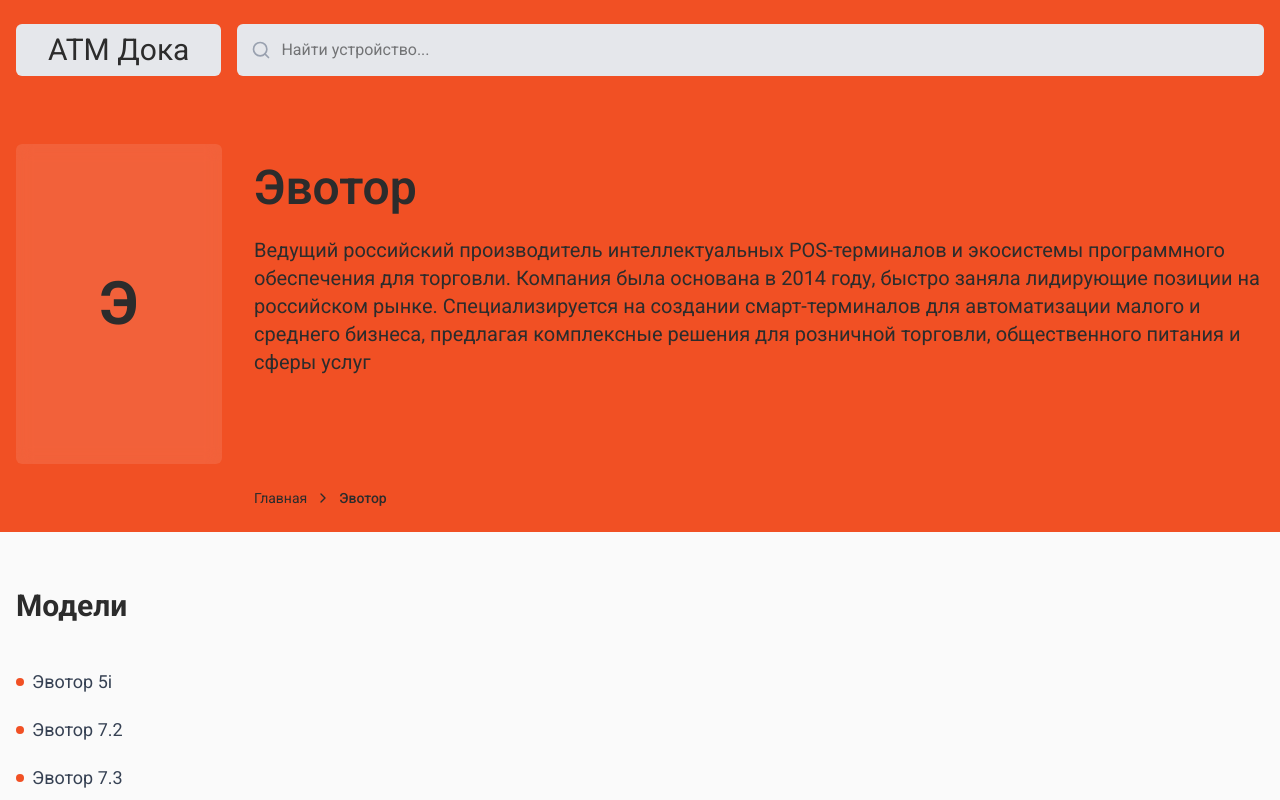
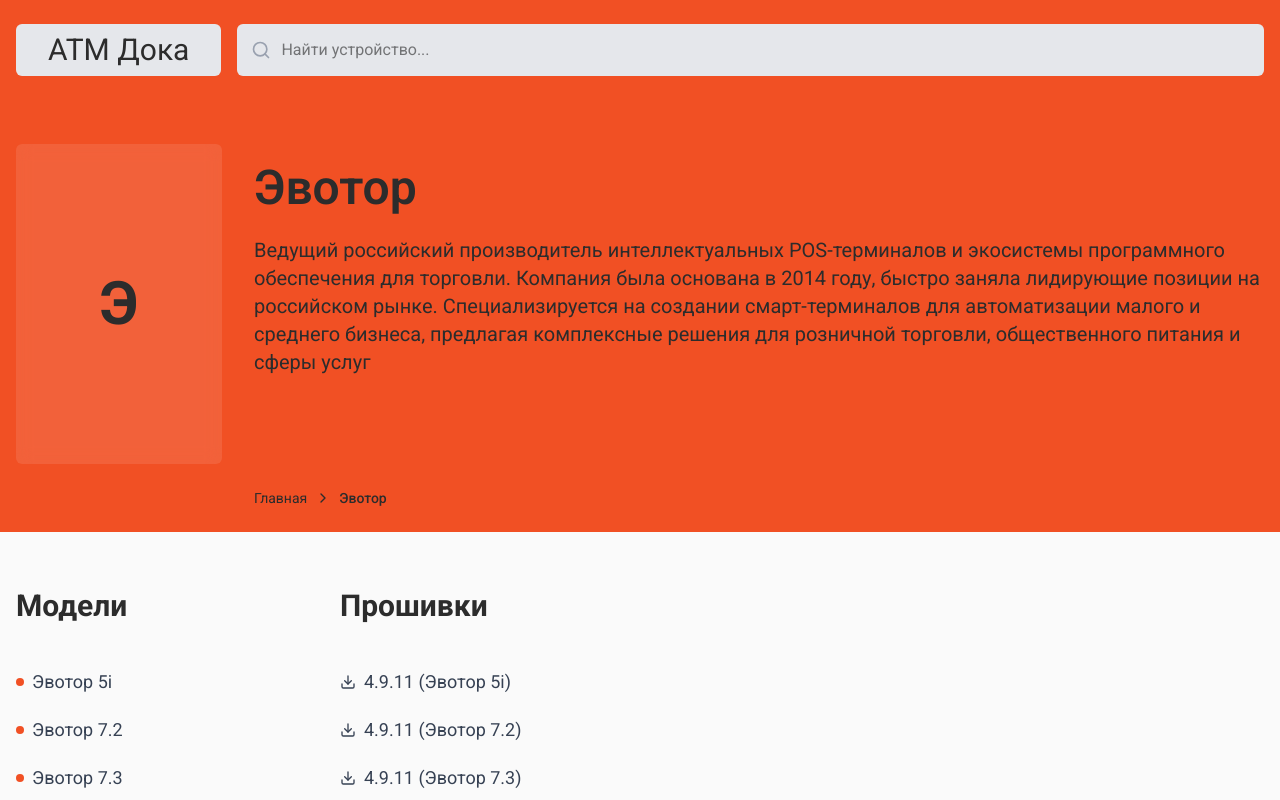
Before and after one commit to Kravchenko-Sergey/atm-doka, a Next.js app: page /devices/evotor in a window 1280 px wide. Shown: the top 800 px of the page. Built offline with nearby package versions, Linux system fonts and the light colour scheme.

Commit message:
add firmware col

```diff
--- a/src/app/devices/[brand]/page.tsx
+++ b/src/app/devices/[brand]/page.tsx
@@ -4,7 +4,7 @@ import { useRootStore } from '@/state/store'
 import Link from 'next/link'
 import { useParams, useRouter } from 'next/navigation'
 import { useEffect, useMemo, useState } from 'react'
-import { ChevronRight, Home } from 'lucide-react'
+import { ChevronRight, Download, Home } from 'lucide-react'
 
 const BRAND_CONFIG = {
 	evotor: {
@@ -12,49 +12,82 @@ const BRAND_CONFIG = {
 		displayName: 'Эвотор',
 		color: '#f15024',
 		gradient: 'from-orange-500 to-red-500',
-		lightGradient: 'from-orange-50 to-orange-100'
+		lightGradient: 'from-orange-50 to-orange-100',
+		firmwareLinks: [
+			{
+				model: 'Эвотор 5i',
+				version: '4.9.11',
+				url: 'https://evoservice.center/upload/iblock/2c2/81jjeqjozr2tvc2giymyttknr6n1fyy3/evotor_st3si_4.9.11.20241107143357.77e95644_5380_4bf8_80f6_8161b24fa612.aef'
+			},
+			{
+				model: 'Эвотор 7.2',
+				version: '4.9.11',
+				url: 'https://evoservice.center/upload/iblock/bc0/2bbmp0jvgiwqp6yefzve38adzenwzg7j/evotor_st2_4.9.11.20241107143140.b24b2d50_6245_4b18_87b8_115bd9c62d84.aef'
+			},
+			{
+				model: 'Эвотор 7.3',
+				version: '4.9.11',
+				url: 'https://evoservice.center/upload/iblock/c6e/ch46qjmajbpheq2dz7u8afl8m1p94twh/evotor_st3_4.9.11.20241107143150.73ea5ec7_8738_4a94_829a_5d2e52dc1ca9.aef'
+			},
+			{
+				model: 'Эвотор 10',
+				version: '4.9.11',
+				url: 'https://evoservice.center/upload/iblock/917/7032gor2oiwtw4t0cw6mszj0zui6cx49/evotor_st3xl_4.9.11.20241107143322.6c56f433_f0af_4a68_9e06_2c5f7b852e94.aef'
+			},
+			{
+				model: 'Эвотор 6',
+				version: '4.9.11',
+				url: 'https://drive.google.com/uc?export=download&id=1f0PLsnjJLSsyf8BjNS7pERTeJYn48JLp'
+			}
+		]
 	},
 	pax: {
 		name: 'Pax',
 		displayName: 'Pax',
 		color: '#08a4e1',
 		gradient: 'from-blue-500 to-cyan-500',
-		lightGradient: 'from-blue-50 to-cyan-100'
+		lightGradient: 'from-blue-50 to-cyan-100',
+		firmwareLinks: [] // Добавляем пустой массив или реальные ссылки
 	},
 	ingenico: {
 		name: 'Ingenico',
 		displayName: 'Ingenico',
 		color: '#41e747',
 		gradient: 'from-green-500 to-emerald-500',
-		lightGradient: 'from-green-50 to-emerald-100'
+		lightGradient: 'from-green-50 to-emerald-100',
+		firmwareLinks: [] // Добавляем пустой массив или реальные ссылки
 	},
 	verifone: {
 		name: 'VeriFone',
 		displayName: 'VeriFone',
 		color: '#6effd2',
 		gradient: 'from-teal-500 to-green-400',
-		lightGradient: 'from-teal-50 to-green-100'
+		lightGradient: 'from-teal-50 to-green-100',
+		firmwareLinks: [] // Добавляем пустой массив или реальные ссылки
 	},
 	kozen: {
 		name: 'Kozen',
 		displayName: 'Kozen',
 		color: '#DC2626',
 		gradient: 'from-red-600 to-rose-600',
-		lightGradient: 'from-red-50 to-rose-100'
+		lightGradient: 'from-red-50 to-rose-100',
+		firmwareLinks: [] // Добавляем пустой массив или реальные ссылки
 	},
 	castles: {
 		name: 'Castles',
 		displayName: 'Castles',
 		color: '#704ecc',
 		gradient: 'from-purple-600 to-violet-600',
-		lightGradient: 'from-purple-50 to-violet-100'
+		lightGradient: 'from-purple-50 to-violet-100',
+		firmwareLinks: [] // Добавляем пустой массив или реальные ссылки
 	},
 	tactilion: {
 		name: 'Tactilion',
 		displayName: 'Tactilion',
 		color: '#ffd829',
 		gradient: 'from-yellow-500 to-amber-500',
-		lightGradient: 'from-yellow-50 to-amber-100'
+		lightGradient: 'from-yellow-50 to-amber-100',
+		firmwareLinks: [] // Добавляем пустой массив или реальные ссылки
 	}
 } as const
 
@@ -268,6 +301,8 @@ export default function BrandPage() {
 		description: `Полное руководство по POS-терминалам ${brand.displayName}. Инструкции по настройке, прошивке, ремонту и обслуживанию всех моделей.`
 	}
 
+	const hasFirmware = brand?.firmwareLinks && brand.firmwareLinks.length > 0
+
 	return (
 		<div className='w-full flex flex-1 flex-col'>
 			{/* Header Section */}
@@ -315,24 +350,22 @@ export default function BrandPage() {
 					<div className='px-4 md:mt-6 md:mb-8 pt-6 md:pt-8 max-w-[1572px]'>
 						{/* Хлебные крошки под заголовком для десктопа */}
 
-						<h2 className='mb-8 md:mb-10 text-2xl md:text-3xl font-bold'>
-							Модели
-						</h2>
-
 						{brandDevices.length > 0 ? (
 							<div className='grid grid-cols-1 sm:grid-cols-2 lg:grid-cols-3 xl:grid-cols-4 2xl:grid-cols-5 gap-6 md:gap-8 lg:gap-10 xl:gap-12 mb-8 md:mb-12'>
 								<div className='w-full'>
 									{/* Простой список моделей */}
 									<div className='space-y-2 md:space-y-3'>
+										<h2 className='mb-8 md:mb-10 text-2xl md:text-3xl font-bold'>
+											Модели
+										</h2>
 										{brandDevices.map((device) => {
 											const modelSlug = createModelSlug(device.model)
-
 											return (
 												<div key={device.id} className='py-1'>
 													<Link
 														href={`/devices/${brandSlug}/${modelSlug}`}
 														className='text-base md:text-lg text-gray-700 dark:text-gray-300 hover:text-blue-600
-															dark:hover:text-blue-400 hover:underline transition-colors whitespace-nowrap flex items-center gap-2'
+                dark:hover:text-blue-400 hover:underline transition-colors whitespace-nowrap flex items-center gap-2'
 													>
 														<span
 															className='w-2 h-2 rounded-full'
@@ -340,6 +373,43 @@ export default function BrandPage() {
 														/>
 														{device.title}
 													</Link>
+												</div>
+											)
+										})}
+									</div>
+								</div>
+
+								<div>
+									<div className='space-y-2 md:space-y-3'>
+										{hasFirmware && (
+											<h2 className='mb-8 md:mb-10 text-2xl md:text-3xl font-bold'>
+												Прошивки
+											</h2>
+										)}
+										{brandDevices.map((device) => {
+											const modelSlug = createModelSlug(device.model)
+
+											// Ищем прошивку для этой модели
+											const firmwareLink = brand.firmwareLinks?.find((link) =>
+												link.model
+													.toLowerCase()
+													.includes(device.model.toLowerCase())
+											)
+
+											return (
+												<div key={device.id} className='py-1'>
+													{firmwareLink && (
+														<a
+															href={firmwareLink.url}
+															target='_blank'
+															rel='noopener noreferrer'
+															className='text-base md:text-lg text-gray-700 dark:text-gray-300 hover:text-blue-600
+                  dark:hover:text-blue-400 hover:underline transition-colors whitespace-nowrap flex items-center gap-2'
+														>
+															<Download className='w-4 h-4' />
+															{firmwareLink.version} ({firmwareLink.model})
+														</a>
+													)}
 												</div>
 											)
 										})}
--- a/src/components/content/evotor10/evotor10.tsx
+++ b/src/components/content/evotor10/evotor10.tsx
@@ -17,7 +17,7 @@ const Evotor10Content: React.FC<Evotor10ContentProps> = ({
 		{
 			oc: '4.9.11',
 			upos: 'В соответствии с целевой версией применяемого терминала эквайринга',
-			driver: 'Uposdriver\n1.104.103',
+			driver: 'Uposdriver\n1.104.103\n(ОЭ)1.105.117',
 			uposKKM: '33.35.02'
 		}
 	]
--- a/src/components/content/evotor6/evotor6.tsx
+++ b/src/components/content/evotor6/evotor6.tsx
@@ -17,7 +17,7 @@ const Evotor6Content: React.FC<Evotor6ContentProps> = ({ className = '' }) => {
 			oc: '6.0.16',
 			evoPP: 'Не применяется',
 			uposNative: '1.105.63',
-			upos: '33.60.00'
+			upos: '33.60.00 (АН)'
 		}
 	]
 
--- a/src/components/content/evotor72/evotor72.tsx
+++ b/src/components/content/evotor72/evotor72.tsx
@@ -17,7 +17,7 @@ const Evotor72Content: React.FC<Evotor72ContentProps> = ({
 		{
 			oc: '4.9.11',
 			upos: 'В соответствии с целевой версией применяемого терминала эквайринга',
-			driver: 'Uposdriver\n1.104.103',
+			driver: 'Uposdriver\n1.104.103\n(ОЭ)1.105.117',
 			uposKKM: '33.35.02'
 		}
 	]
--- a/src/components/content/evotor73/evotor73.tsx
+++ b/src/components/content/evotor73/evotor73.tsx
@@ -17,7 +17,7 @@ const Evotor73Content: React.FC<Evotor73ContentProps> = ({
 		{
 			oc: '4.9.11',
 			upos: 'В соответствии с целевой версией применяемого терминала эквайринга',
-			driver: 'Uposdriver\n1.104.103',
+			driver: 'Uposdriver\n1.104.103\n(ОЭ)1.105.117',
 			uposKKM: '33.35.02'
 		}
 	]
--- a/src/components/content/ingenico-ict220/ingenico-ict220.tsx
+++ b/src/components/content/ingenico-ict220/ingenico-ict220.tsx
@@ -21,7 +21,7 @@ const IngenicoICT220Content: React.FC<IngenicoIct220CTContentProps> = ({
 		},
 		{
 			model: 'ICT2X0 + Kozen P10/P12',
-			upos: '33.42.06 (АН)\n(ОЭ) 34.00.04',
+			upos: '34.00.04 (АН)\n(ОЭ) 34.02.02',
 			teliumOS: '9.32.3v'
 		}
 	]
--- a/src/components/content/kozen-p10/kozen-p10.tsx
+++ b/src/components/content/kozen-p10/kozen-p10.tsx
@@ -20,7 +20,7 @@ const KozenP10Content: React.FC<KozenP10ContentProps> = ({
 
 	const tableData = [
 		{
-			upos: '33.42.02 (АН)\n(На ограниченном количестве 33.47.04)\n(ОЭ) 34.00.04',
+			upos: '34.00.04 (АН)\n(ОЭ) 34.02.02',
 			firmware: '1.5.24',
 			uposNative: '1.104.53',
 			equipment:
--- a/src/components/content/kozen-p12/kozen-p12.tsx
+++ b/src/components/content/kozen-p12/kozen-p12.tsx
@@ -20,8 +20,8 @@ const KozenP12Content: React.FC<KozenP12ContentProps> = ({
 
 	const tableData = [
 		{
-			upos: '33.42.02 (АН)\n(На ограниченном количестве 33.47.04)\n(ОЭ) 34.00.04',
-			firmware: '1.4.5',
+			upos: '34.00.04 (АН)\n(ОЭ) 34.02.02',
+			firmware: '1.4.5\n (ОЭ)1.4.7',
 			uposNative: '1.104.53',
 			equipment:
 				'ИКР Атол Sigma\nТерминалы Эвотор (кроме банковских 5i)\nIngenico ICT 220, 250\nVerifone VX 520\nTactilion T2'
--- a/src/components/content/tactilion-t2/tactilion-t2.tsx
+++ b/src/components/content/tactilion-t2/tactilion-t2.tsx
@@ -21,7 +21,7 @@ const TactilionT2Content: React.FC<TactilionT2ContentProps> = ({
 		},
 		{
 			model: 'T2 + Kozen P10/P12',
-			upos: '33.42.06 (АН)\n(ОЭ) 34.00.04',
+			upos: '34.00.04 (АН)\n(ОЭ) 34.02.02',
 			os: '04_190408'
 		}
 	]
--- a/src/components/content/verifone-vx520/verifone-vx520.tsx
+++ b/src/components/content/verifone-vx520/verifone-vx520.tsx
@@ -16,14 +16,14 @@ const VerifoneVx520Content: React.FC<VerifoneVx520ContentProps> = ({
 	const tableData = [
 		{
 			model: 'VX520',
-			upos: '33.18.03',
+			upos: '33.18.03 (АН)',
 			osVerix: 'QT00050',
 			eos: '3.3.2.0',
 			vxCtls: '01.30.02M6'
 		},
 		{
 			model: 'VX520 + Kozen P10/P12',
-			upos: '33.42.06 (АН)\n(ОЭ) 34.00.04',
+			upos: '34.00.04 (АН)\n(ОЭ) 34.02.02',
 			osVerix: 'QT00050',
 			eos: '3.3.2.0',
 			vxCtls: '01.30.02M6'
```
